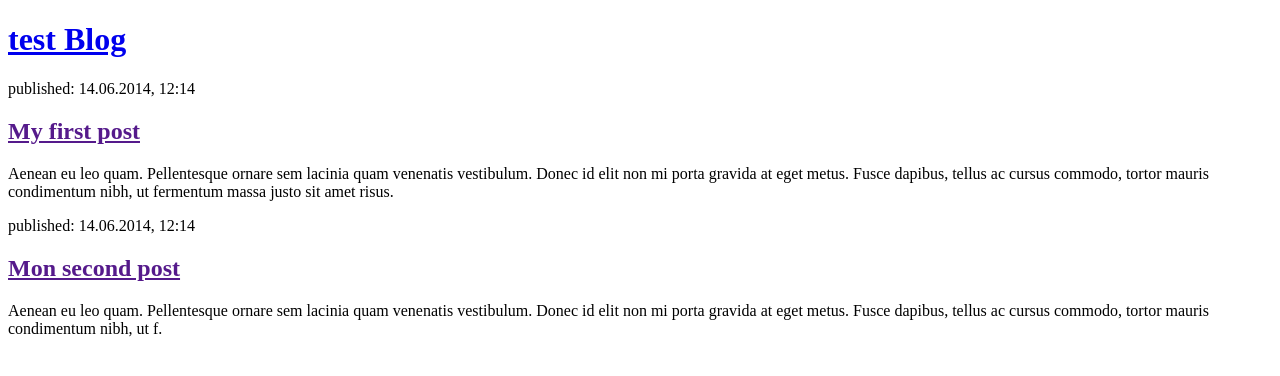
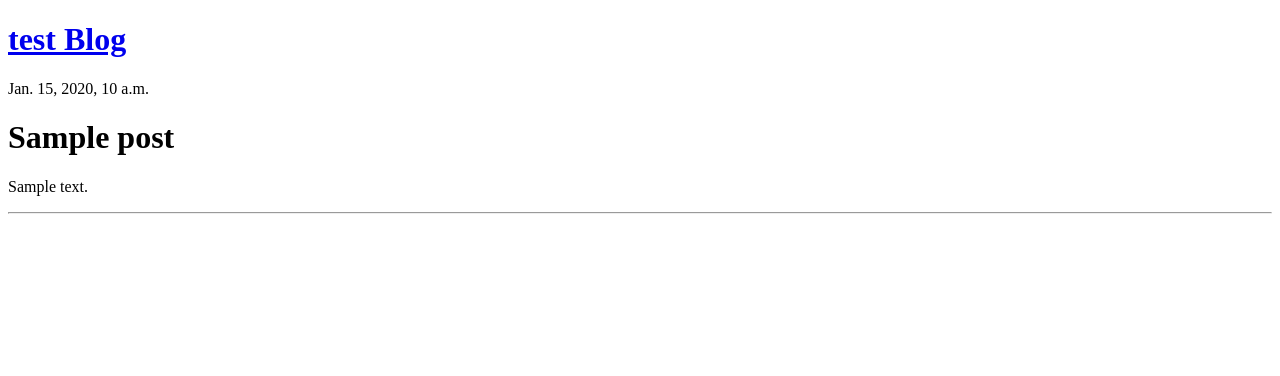
Before and after one commit to nassimsef33/mon-nouveau-blog, a Django app: template blog/templates/blog/post_list.html in a window 1280 px wide. Shown: the top 376 px of the page. Run offline with Django 3.2, Linux system fonts and the light colour scheme; the template is opened without the code that fills it: values that come from a table or form of the project are taken from there, others are empty; tables that the repository leaves empty hold one stand-in row (values such as "Sample post").

Commit message:
modified templates to display from database

```diff
--- a/blog/templates/blog/post_list.html
+++ b/blog/templates/blog/post_list.html
@@ -12,15 +12,22 @@
     </div>
 
     <div>
-        <p>published: 14.06.2014, 12:14</p>
-        <h2><a href="">My first post</a></h2>
-        <p>Aenean eu leo quam. Pellentesque ornare sem lacinia quam venenatis vestibulum. Donec id elit non mi porta gravida at eget metus. Fusce dapibus, tellus ac cursus commodo, tortor mauris condimentum nibh, ut fermentum massa justo sit amet risus.</p>
+        {% for post in posts %}
+            <div>
+                <p> {{post.published_date}} </p>
+                <h1>{{post.title}}</h1>
+                <p> {{post.text|linebreaksbr}} </p>
+                <hr>
+            </div>
+        {% endfor %}
     </div>
 
+    <!--
     <div>
         <p>published: 14.06.2014, 12:14</p>
         <h2><a href="">Mon second post</a></h2>
         <p>Aenean eu leo quam. Pellentesque ornare sem lacinia quam venenatis vestibulum. Donec id elit non mi porta gravida at eget metus. Fusce dapibus, tellus ac cursus commodo, tortor mauris condimentum nibh, ut f.</p>
     </div>
+    -->
 </body>
 </html>
--- a/blog/views.py
+++ b/blog/views.py
@@ -1,6 +1,9 @@
 from django.shortcuts import render
+from django.utils import timezone
+from .models import Post
 
 # Create your views here.
 
 def post_list(request):
-    return render(request, 'blog/post_list.html', {})
+    posts = Post.objects.filter(published_date__lte=timezone.now()).order_by('published_date')
+    return render(request, 'blog/post_list.html', {'posts': posts})
```
